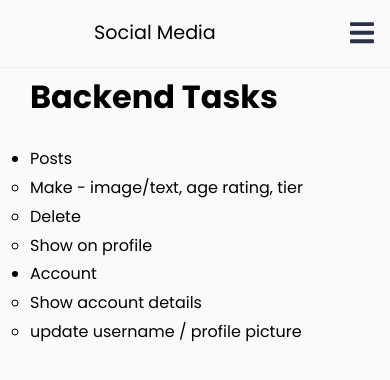
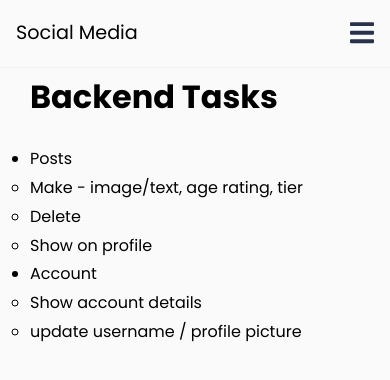
Before and after one commit to Thomas13702/socialmedia_backend, a Next.js app: page /todo in a window 390 px wide. Shown: the top 380 px of the page. Built offline with nearby package versions, Linux system fonts and the light colour scheme; no server answers.

Commit message:
Navbar finished

```diff
--- a/styles/Navbar.module.scss
+++ b/styles/Navbar.module.scss
@@ -120,3 +120,9 @@ $radius: 0.2rem;
     }
   }
 }
+
+@media (max-width: 560px) {
+  .width {
+    width: 100%;
+  }
+}
```
